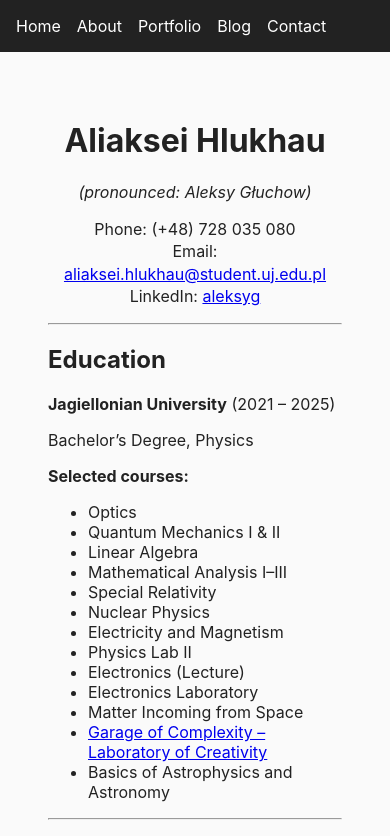
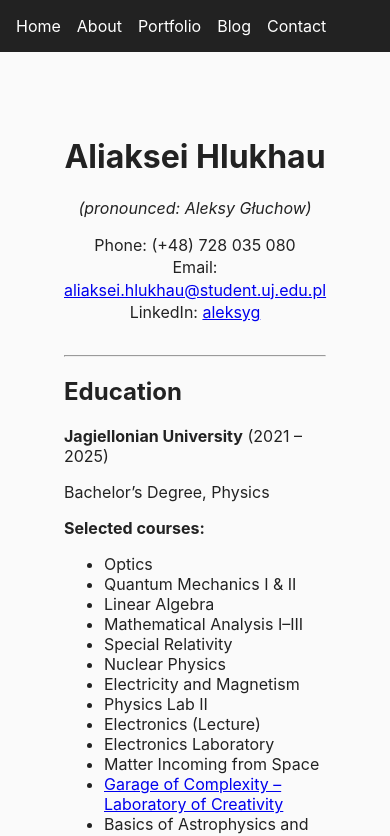
Before and after one commit to aleksygluchow/project03, a Next.js app: page /about in a window 390 px wide. Shown: the top 836 px of the page. Built offline with nearby package versions, Linux system fonts and the light colour scheme.

Commit message:
go back to old main padding (2rem) and old .contact-info margin-bottom (2rem)

```diff
--- a/src/styles/globals.css
+++ b/src/styles/globals.css
@@ -34,7 +34,7 @@ main {
 @media (max-width: 769px) {
 
   main {
-    padding: 1rem;
+    padding: 2rem;
   }
 
   .contact-info .item {
@@ -47,6 +47,6 @@ main {
   }
 
   .contact-info {
-    margin-bottom: 1rem; /* keep overall spacing but no extra space between lines */
+    margin-bottom: 2rem; /* keep overall spacing but no extra space between lines */
   }
 }
```
